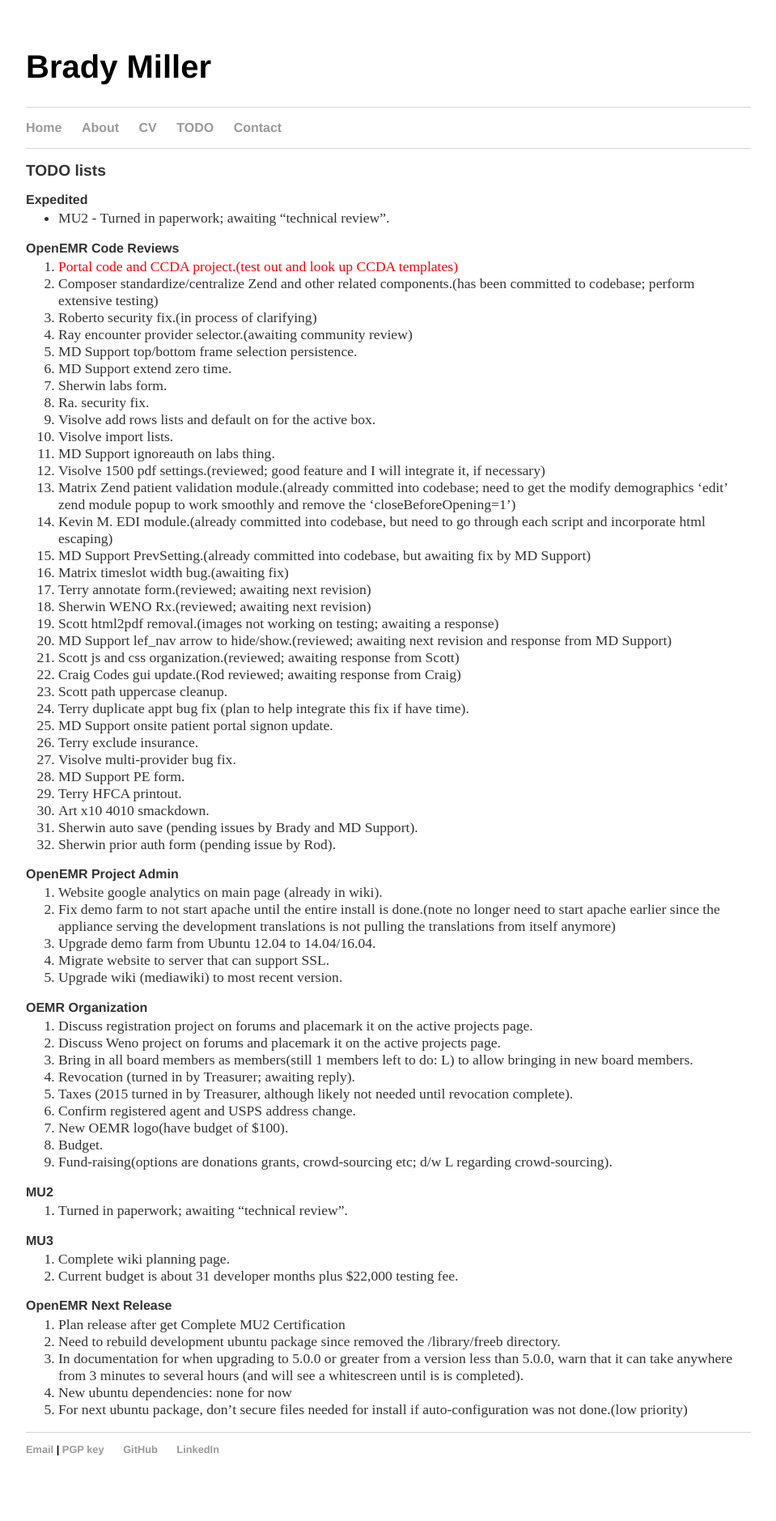
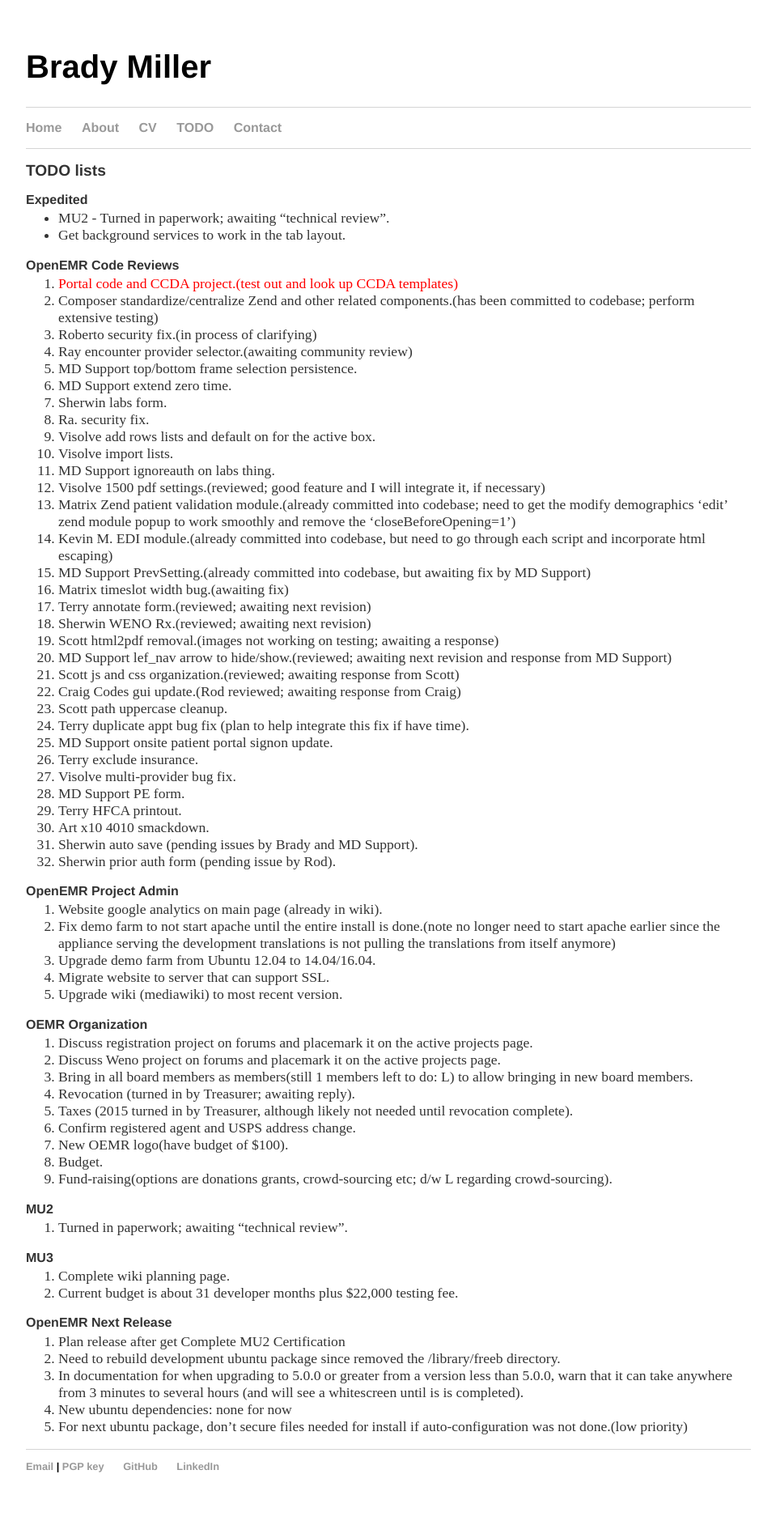
Before and after one commit to bradymiller/bradymiller.github.io, a Jekyll site: the page built from todo/index.md, in a window 1280 px wide. Shown: the whole page at 81% size, without its empty margins (160-1119 px from the left). Built offline with Jekyll 4.4.1, drawn with Linux system fonts in a browser that asks for light colours; before the commit the page ends 1858 px from its top, so only the background shows below that.

Commit message:
Update todo list

```diff
--- a/todo/index.md
+++ b/todo/index.md
@@ -5,6 +5,7 @@
 
 ### Expedited
 * MU2 - Turned in paperwork; awaiting "technical review".
+* Get background services to work in the tab layout.
 
 ### OpenEMR Code Reviews
 1. <span style="color: red">Portal code and CCDA project.(test out and look up CCDA templates)</span>
```
